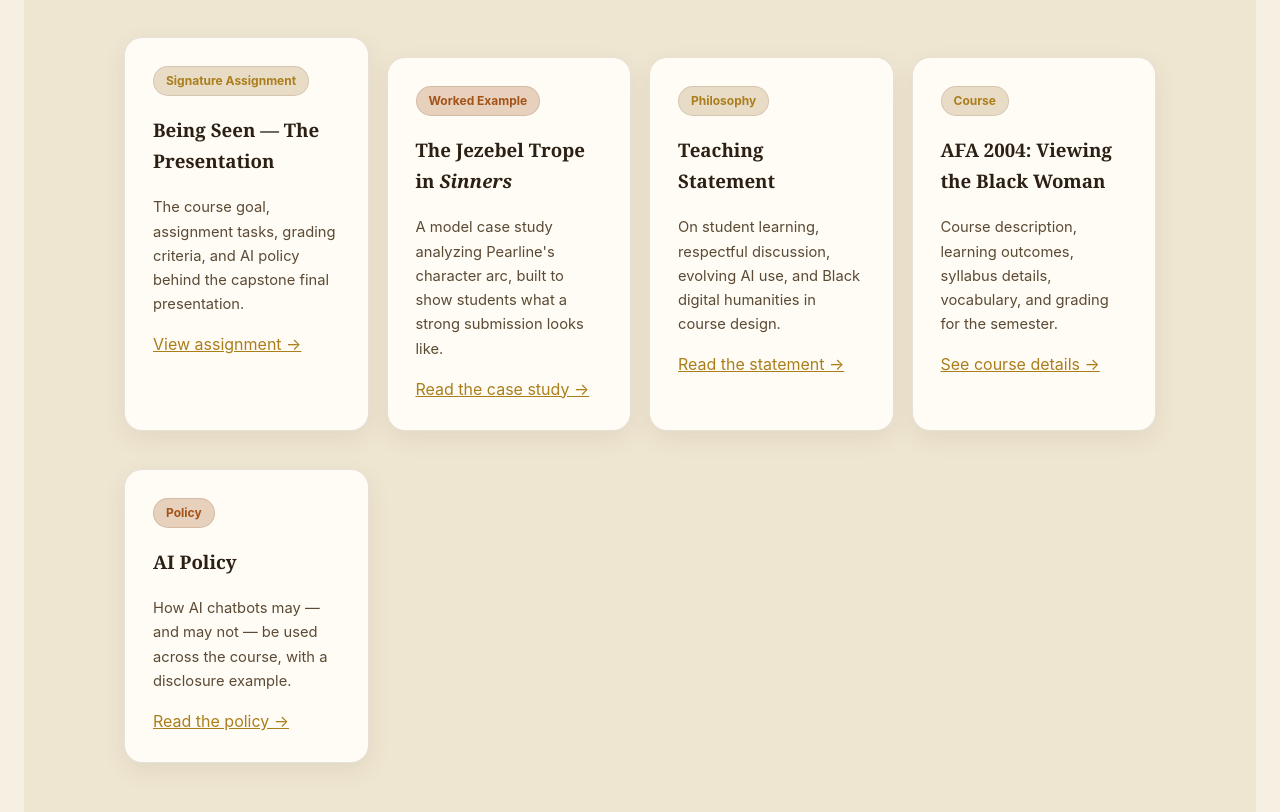
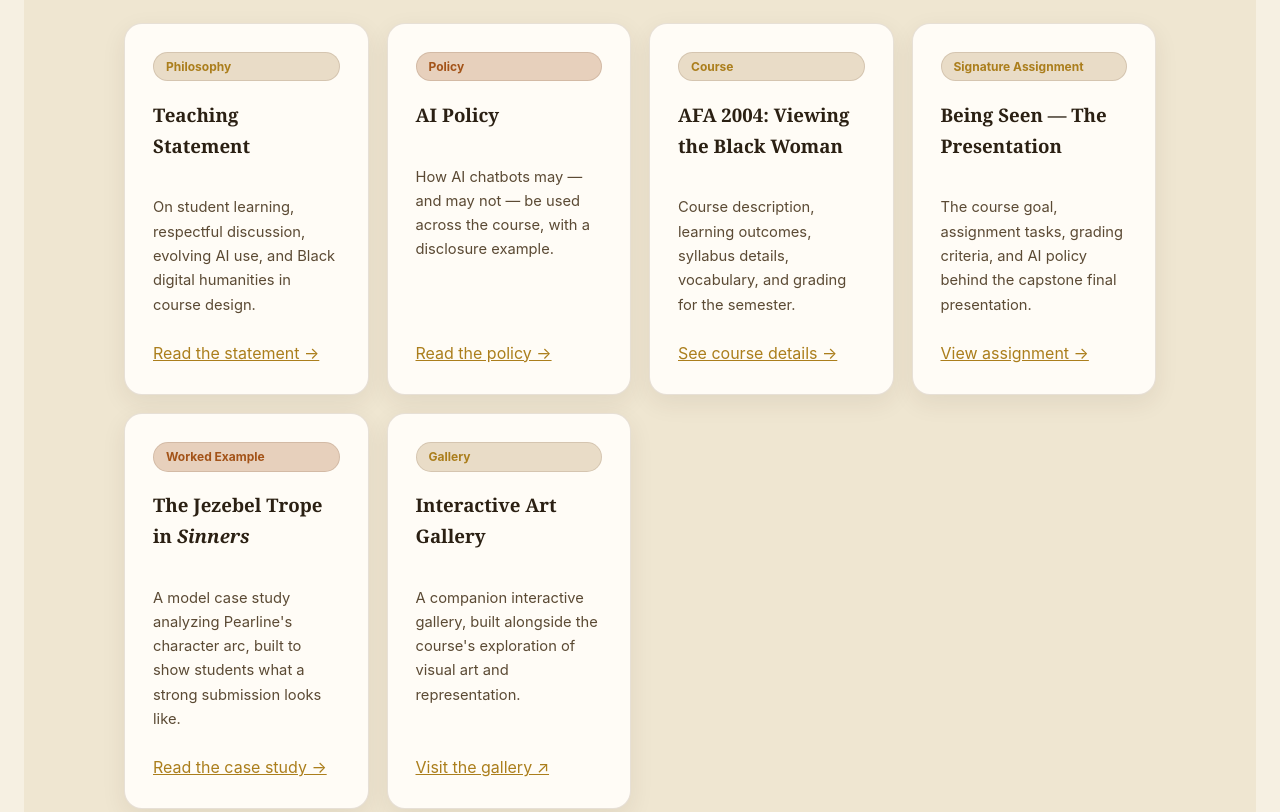
Before and after one commit to nyrere/AFA2002-_class_page, a plain HTML site: page index.html in a window 1280 px wide. Shown: the part 1020-1832 px from the top of the page. Drawn offline with Linux system fonts and the light colour scheme.

Commit message:
Reorder home tiles to match tab order, equalize sizes, adjust bio
Move the credentials line up under "Portfolio" (dropping the
"Credentials:" label) and ahead of the bio paragraph. Reorder the
What's Inside tiles to match the top nav's tab order — Teaching
Statement, AI Policy, AFA 2004, Signature Assignment, Example
Presentation — and add a new tile linking to the Interactive Art
Gallery.

Fix tile sizing: the existing ".card + .card" stacking margin was
bleeding into the grid layout, making every card but the first ~20px
shorter than its row. Reset that margin inside grid contexts and
flex-align each card's link to the bottom so all six tiles render at
an identical size regardless of description length.

Co-Authored-By: Claude Sonnet 5 <noreply@anthropic.com>

```diff
--- a/css/style.css
+++ b/css/style.css
@@ -567,6 +567,21 @@ section.alt {
   gap: 18px;
 }
 
+.grid-2 .card + .card,
+.grid-3 .card + .card {
+  margin-top: 0;
+}
+
+.grid-3 .card {
+  display: flex;
+  flex-direction: column;
+}
+
+.grid-3 .card > a {
+  margin-top: auto;
+  padding-top: 8px;
+}
+
 .icon-badge {
   width: 44px;
   height: 44px;
--- a/index.html
+++ b/index.html
@@ -48,11 +48,11 @@
       <span class="eyebrow">✨ Instructor Portfolio</span>
       <h1><em>Nyree Brown</em></h1>
       <p class="hero-subtitle">Portfolio</p>
+      <p style="color:var(--text-soft); font-size:0.95rem; margin:-12px 0 24px;">
+        B.S. in Psychology, University of Florida (2020) · M.A. in Education Leadership, University of Central Florida (2024)
+      </p>
       <p class="hero-lede">
         Nyree Brown designs Africana Studies and Humanities courses that put media representation under a critical lens — courses like AFA 2004: Viewing the Black Woman, which examines how Black women are portrayed across literature, film, music, and art. Her teaching centers inclusive discussion, evidence-based analysis, and a thoughtful, hands-on approach to classroom AI. Read her full <a href="#teaching" data-goto="teaching">teaching statement</a>.
-      </p>
-      <p class="hero-lede" style="margin-top:-16px;">
-        <strong>Credentials:</strong> B.S. in Psychology, University of Florida (2020) · M.A. in Education Leadership, University of Central Florida (2024)
       </p>
     </div>
   </div>
@@ -64,6 +64,24 @@
         <h2>What's Inside</h2>
       </div>
       <div class="grid-3">
+        <div class="card">
+          <span class="pill">Philosophy</span>
+          <h3 style="font-family:var(--font-display);">Teaching Statement</h3>
+          <p style="color:var(--text-muted); font-size:0.92rem;">On student learning, respectful discussion, evolving AI use, and Black digital humanities in course design.</p>
+          <a href="#teaching" data-goto="teaching">Read the statement →</a>
+        </div>
+        <div class="card">
+          <span class="pill magenta">Policy</span>
+          <h3 style="font-family:var(--font-display);">AI Policy</h3>
+          <p style="color:var(--text-muted); font-size:0.92rem;">How AI chatbots may — and may not — be used across the course, with a disclosure example.</p>
+          <a href="#ai-policy" data-goto="ai-policy">Read the policy →</a>
+        </div>
+        <div class="card">
+          <span class="pill">Course</span>
+          <h3 style="font-family:var(--font-display);">AFA 2004: Viewing the Black Woman</h3>
+          <p style="color:var(--text-muted); font-size:0.92rem;">Course description, learning outcomes, syllabus details, vocabulary, and grading for the semester.</p>
+          <a href="#syllabus" data-goto="syllabus">See course details →</a>
+        </div>
         <div class="card">
           <span class="pill">Signature Assignment</span>
           <h3 style="font-family:var(--font-display);">Being Seen — The Presentation</h3>
@@ -77,22 +95,10 @@
           <a href="#signature" data-goto="signature" data-subgoto="example">Read the case study →</a>
         </div>
         <div class="card">
-          <span class="pill">Philosophy</span>
-          <h3 style="font-family:var(--font-display);">Teaching Statement</h3>
-          <p style="color:var(--text-muted); font-size:0.92rem;">On student learning, respectful discussion, evolving AI use, and Black digital humanities in course design.</p>
-          <a href="#teaching" data-goto="teaching">Read the statement →</a>
-        </div>
-        <div class="card">
-          <span class="pill">Course</span>
-          <h3 style="font-family:var(--font-display);">AFA 2004: Viewing the Black Woman</h3>
-          <p style="color:var(--text-muted); font-size:0.92rem;">Course description, learning outcomes, syllabus details, vocabulary, and grading for the semester.</p>
-          <a href="#syllabus" data-goto="syllabus">See course details →</a>
-        </div>
-        <div class="card">
-          <span class="pill magenta">Policy</span>
-          <h3 style="font-family:var(--font-display);">AI Policy</h3>
-          <p style="color:var(--text-muted); font-size:0.92rem;">How AI chatbots may — and may not — be used across the course, with a disclosure example.</p>
-          <a href="#ai-policy" data-goto="ai-policy">Read the policy →</a>
+          <span class="pill">Gallery</span>
+          <h3 style="font-family:var(--font-display);">Interactive Art Gallery</h3>
+          <p style="color:var(--text-muted); font-size:0.92rem;">A companion interactive gallery, built alongside the course's exploration of visual art and representation.</p>
+          <a href="https://nyrere.github.io/Claude-artgallery.demoSU26/" target="_blank" rel="noopener">Visit the gallery ↗</a>
         </div>
       </div>
     </div>
```
